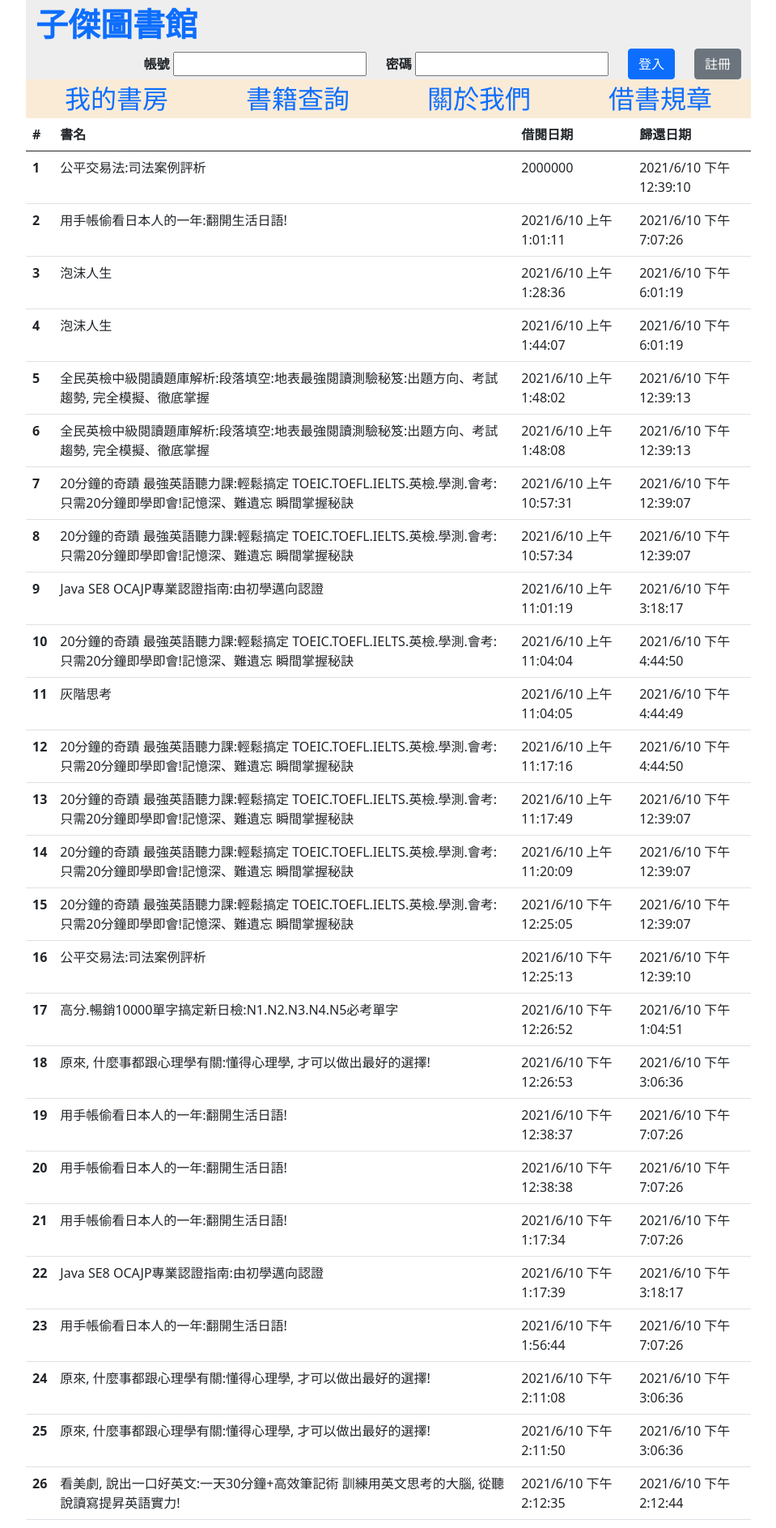
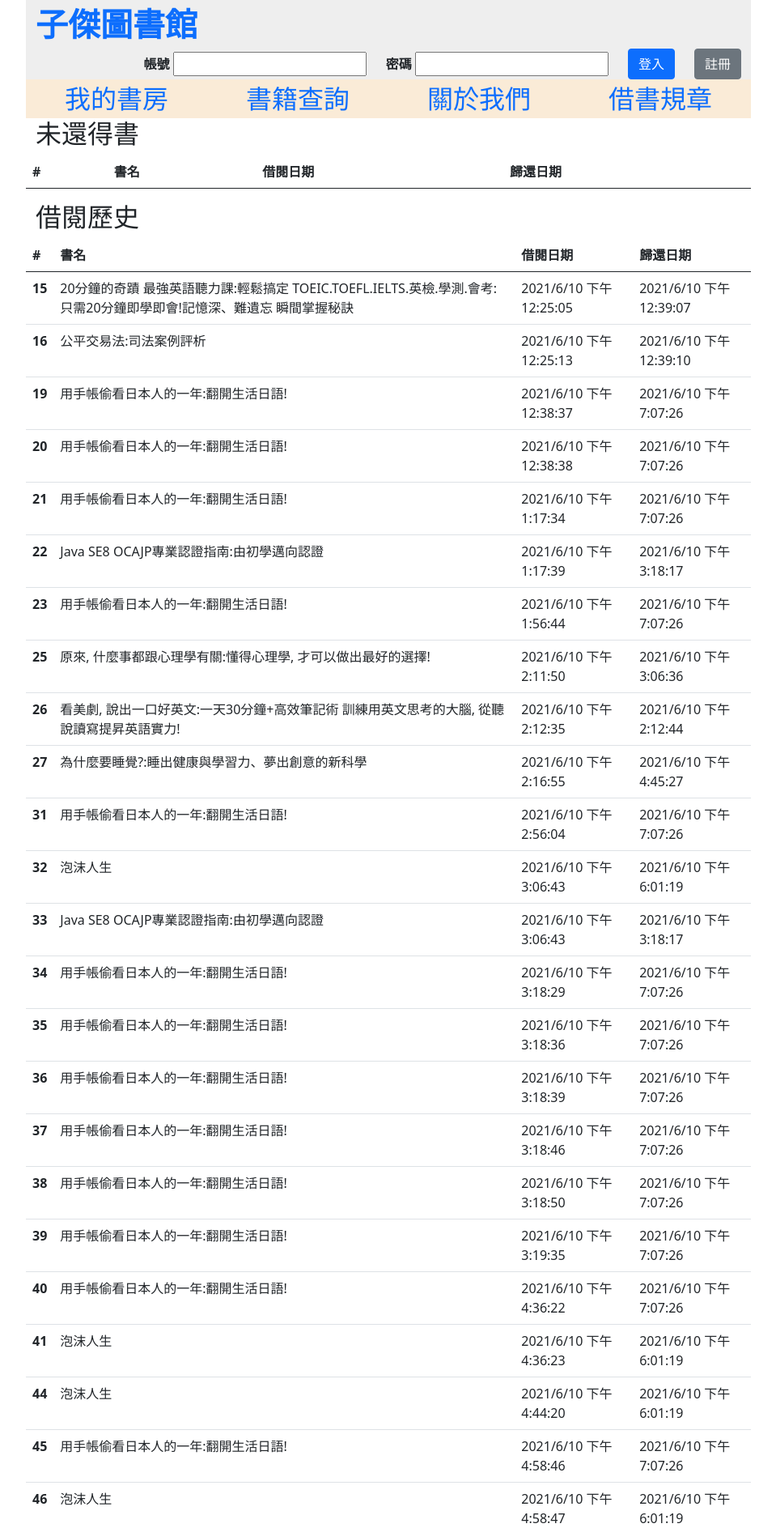
Before and after one commit to coco-8961/library_python, a Flask app: page /mybook in a window 1280 px wide. Shown: the top 1887 px of the page at 81% size, without its empty margins (160-1119 px from the left). Run offline with Flask 2, Linux system fonts and the light colour scheme; data comes from the database, SQL or seed files in the repository; both versions use the stored data as it was after the commit; lists and menus that the app fills with data are empty; some libraries are stand-ins or nearby versions.

Commit message:
[補齊功能]我的書房

```diff
--- a/app.py
+++ b/app.py
@@ -1,13 +1,14 @@
-from flask import Flask, render_template, request, session,  redirect, url_for
+from flask import Flask, render_template, request, session, redirect, url_for
 import sqlite3
 
 app = Flask(__name__)
 
 app.secret_key = 'fkdjsafjdkfdlkjfadskjfadskljdsfklj'
 
-#Open database
+# Open database
 conn = sqlite3.connect('database.db')
 c = conn.cursor()
+
 
 @app.route('/')
 def index():
@@ -22,12 +23,12 @@ def index():
     print(loginTF)
     with sqlite3.connect('database.db') as conn:
         cur = conn.cursor()
-        cur.execute('SELECT * FROM book')
+        cur.execute('SELECT * FROM book LIMIT 8')
         itemData = cur.fetchall()
-    print(itemData)
     return render_template("index.html", itemData=itemData, loginTF=loginTF, username=username)
 
-@app.route('/login', methods = ['POST'])
+
+@app.route('/login', methods=['POST'])
 def login():
     if request.method == 'POST':
         email = request.form['email']
@@ -39,17 +40,18 @@ def login():
             print(error)
             return redirect(url_for('index'))
 
+
 @app.route('/logout')
 def logout():
-   # remove the username from the session if it is there
-   session.pop('name', None)
-   return redirect(url_for('index'))
+    # remove the username from the session if it is there
+    session.pop('name', None)
+    return redirect(url_for('index'))
 
 
-@app.route("/adduser", methods = ['POST'])
+@app.route("/adduser", methods=['POST'])
 def adduser():
     if request.method == 'POST':
-        #Parse form data
+        # Parse form data
         name = request.form['name']
         email = request.form['email']
         password = request.form['password']
@@ -61,6 +63,7 @@ def adduser():
 
         return redirect(url_for('index'))
 
+
 def is_valid(email, password):
     with sqlite3.connect('database.db') as con:
         cur = con.cursor()
@@ -69,12 +72,15 @@ def is_valid(email, password):
         for row in data:
             if row[1] == email and row[2] == password:
                 session['name'] = row[0]
+                print(session.get('name'))
                 return True
     return False
+
 
 @app.route('/register')
 def register():
     return render_template("register.html")
+
 
 @app.route('/mybook')
 def mybook():
@@ -86,9 +92,11 @@ def mybook():
         loginTF = False
     with sqlite3.connect('database.db') as conn:
         cur = conn.cursor()
-        cur.execute('SELECT * FROM borrowList')
+        cur.execute('SELECT * FROM borrowList WHERE `username` = ?', [username])
         itemData = cur.fetchall()
+
     return render_template("mybook.html", itemData=itemData, loginTF=loginTF, username=username)
+
 
 @app.route('/search')
 def search():
@@ -109,6 +117,7 @@ def search():
         itemData = cur.fetchall()
     return render_template("search.html", itemData=itemData, loginTF=loginTF, username=username)
 
+
 @app.route('/about')
 def about():
     if 'name' in session:
@@ -119,6 +128,7 @@ def about():
         loginTF = False
     return render_template("about.html", loginTF=loginTF, username=username)
 
+
 @app.route('/rule')
 def rule():
     if 'name' in session:
@@ -128,6 +138,7 @@ def rule():
         username = ""
         loginTF = False
     return render_template("rule.html", loginTF=loginTF, username=username)
+
 
 @app.route('/book')
 def book():
@@ -140,32 +151,36 @@ def book():
     bookId = request.args.get("bookId")
     with sqlite3.connect('database.db') as conn:
         cur = conn.cursor()
-        cur.execute('SELECT * FROM book where `id`='+bookId)
+        cur.execute('SELECT * FROM book where `id`=?', [bookId])
         itemData = cur.fetchall()
-        cur.execute('SELECT * FROM comment where `bookId`=? ORDER BY `commentId` DESC ', (bookId))
+        cur.execute('SELECT * FROM comment where `bookId`=? ORDER BY `commentId` DESC ', [bookId])
         comment = cur.fetchall()
     return render_template("book.html", itemData=itemData, comment=comment, loginTF=loginTF, username=username)
 
-@app.route('/comment/delete',methods=['POST'])
+
+@app.route('/comment/delete', methods=['POST'])
 def delete_comment():
     commentId = request.values['commentId']
     with sqlite3.connect('database.db') as conn:
         cur = conn.cursor()
-        cur.execute('DELETE FROM comment where `commentId`='+commentId)
-    return "delete comment"+commentId
+        cur.execute('DELETE FROM comment where `commentId`=' + commentId)
+    return "delete comment" + commentId
 
-@app.route('/comment/edit',methods=['POST'])
+
+@app.route('/comment/edit', methods=['POST'])
 def edit_comment():
     commentId = request.values['commentId']
     name = request.values['name']
     message = request.values['message']
     time = request.values['time']
+    print(commentId, name, message)
     with sqlite3.connect('database.db') as conn:
         cur = conn.cursor()
         cur.execute('UPDATE comment SET name = ?, message = ? where `commentId` = ?', (name, message, commentId))
-    return "edit comment"+commentId
+    return "edit comment" + commentId
 
-@app.route('/comment/add',methods=['POST'])
+
+@app.route('/comment/add', methods=['POST'])
 def add_comment():
     bookId = request.values['bookId']
     name = request.values['name']
@@ -177,27 +192,31 @@ def add_comment():
         cur.execute('INSERT INTO comment(bookId, name, message, time) VALUES (?,?,?,?)', (bookId, name, message, time))
     return "add comment"
 
-@app.route('/borrowBook',methods=['POST'])
+
+@app.route('/borrowBook', methods=["GET", 'POST'])
 def borrowBook():
-    username = "柯建亨"
+    username = request.values['username']
     bookname = request.values['bookname']
     borrowTime = request.values['time']
     with sqlite3.connect('database.db') as conn:
         cur = conn.cursor()
         cur.execute('UPDATE book SET status = ? where `name` = ?', (username, bookname))
         cur.execute('INSERT INTO borrowList (username, bookname, borrowTime) VALUES (?, ?, ?)', (username, bookname, borrowTime))
-    return "borrowBook"+bookname
+    return "borrowBook" + bookname
 
-@app.route('/returnBook',methods=['POST'])
+
+@app.route('/returnBook', methods=['POST'])
 def returnBook():
-    username = "柯建亨"
+    username = request.values['username']
     bookname = request.values['bookname']
     returnTime = request.values['time']
+    print(username, bookname, returnTime)
     with sqlite3.connect('database.db') as conn:
         cur = conn.cursor()
         cur.execute('UPDATE book SET status = ? where `name` = ?', (None, bookname))
         cur.execute('UPDATE borrowList SET returnTime = ? where `bookname` = ?', (returnTime, bookname))
-    return "returnBook"+bookname
+    return "returnBook" + bookname
 
-if __name__== '__main__':
+
+if __name__ == '__main__':
     app.run(debug=True)
--- a/static/book.js
+++ b/static/book.js
@@ -11,13 +11,19 @@ $(document).ready(function () {
 
     //借書
     $("#book").on("click", "#borrow_btn", function () {
-        name = $(this).parents(".card").find("h4").text();
+        username = $('#username').text();
+        if(username == ""){
+            alert('無法借閱，請先登入');
+            return 0
+        }
+        bookname = $(this).parents(".card").find("h4").text();
         var myDate = new Date().toLocaleString();
         $.ajax({
             url: "http://localhost:5000/borrowBook",
             type: 'POST',
             data: {
-                'bookname': name,
+                'username': username,
+                'bookname': bookname,
                 'time': myDate
             }
         })
@@ -29,35 +35,66 @@ $(document).ready(function () {
     })
 
     $("table").on("click", "#borrow_btn", function () {
-        name = $(this).parents("tbody").find(".fs-2").text();
+        username = $('#username').text();
+        if(username == ""){
+            alert('無法借閱，請先登入');
+            return 0
+        }
+        bookname = $(this).parents("tbody").find(".fs-2").text();
         var myDate = new Date().toLocaleString();
         $.ajax({
             url: "http://localhost:5000/borrowBook",
             type: 'POST',
             data: {
-                'bookname': name,
+                'username': username,
+                'bookname': bookname,
                 'time': myDate
             }
         })
         $(this).attr("hidden", true);
         $(this).parents("tbody").find("#return_btn").attr("hidden", false)
-        console.log(name, myDate);
     })
 
     //還書
-    $("table").on("click", "#return_btn", function () {
-        name = $(this).parents("tbody").find(".fs-2").text();
+    $("#booktable").on("click", "#return_btn", function () {
+        username = $('#username').text();
+        if(username == ""){
+            alert('無法借閱，請先登入');
+            return 0
+        }
+        bookname = $(this).parents("tbody").find(".fs-2").text();
         var myDate = new Date().toLocaleString();
         $.ajax({
             url: "http://localhost:5000/returnBook",
             type: 'POST',
             data: {
-                'bookname': name,
+                'username': username,
+                'bookname': bookname,
                 'time': myDate
             }
         })
         $(this).attr("hidden", true);
         $(this).parents("tbody").find("#borrow_btn").attr("hidden", false)
-        console.log(name, myDate);
+    })
+
+    $("#returntable").on("click", "#return_btn", function () {
+        username = $('#username').text();
+        if(username == ""){
+            alert('無法借閱，請先登入');
+            return 0
+        }
+        bookname = $(this).parents("tr").children(".bookname").text();
+        var myDate = new Date().toLocaleString();
+        $.ajax({
+            url: "http://localhost:5000/returnBook",
+            type: 'POST',
+            data: {
+                'username': username,
+                'bookname': bookname,
+                'time': myDate
+            }
+        })
+        $(this).parents("tr").remove();
+
     })
 })
--- a/static/message.js
+++ b/static/message.js
@@ -3,6 +3,11 @@ $(document).ready(function(){
     //新增
     $("#addmsg").click(function(){
         //取彈跳視窗input的值
+        username = $('#username').text();
+        if(username == ""){
+            alert('無法留言，請先登入');
+            return 0
+        }
         var bookid = $('#add_bookid').val();
         var name = $("#add_name").val();
         var content = $('#add_content').val();
@@ -54,13 +59,13 @@ $(document).ready(function(){
                         .append(
                             $("<div>")
                                 .attr(
-                                    "class","col-2 time align-bottom",
+                                    "class","col-auto time align-bottom",
                                     "id","msg_time",
                                 )
                                 .text(myDate),
                             $("<div>")
                                 .attr(
-                                    "class","col-1",
+                                    "class","col-auto",
                                 )
                                 .append(
                                     $("<button>")
@@ -75,7 +80,7 @@ $(document).ready(function(){
                                 ),
                             $("<div>")
                                 .attr(
-                                    "class","col-1",
+                                    "class","col-auto",
                                 )
                                 .append(
                                     $("<button>")
--- a/templates/about.html
+++ b/templates/about.html
@@ -51,7 +51,7 @@
         {% else %}
         <div class="row justify-content-end">
             <div class="col-auto">
-                {{username}} 你好~歡迎來到子傑圖書室
+                <span id="username">{{username}}</span> 你好~歡迎來到子傑圖書室
             </div>
             <div class="col-auto align-self-end">
 			    <a href="/logout">登出</a>
--- a/templates/index.html
+++ b/templates/index.html
@@ -51,7 +51,7 @@
         {% else %}
         <div class="row justify-content-end">
             <div class="col-auto">
-                {{username}} 你好~歡迎來到子傑圖書室
+                <span id="username">{{username}}</span> 你好~歡迎來到子傑圖書室
             </div>
             <div class="col-auto align-self-end">
 			    <a href="/logout">登出</a>
@@ -107,7 +107,7 @@
                 <h2>借閱排行榜</h2>
             </div>
             <div class="col-3">
-                <h2>借閱規章</h2>
+                <h2></h2>
             </div>
         </div>
     </div>
--- a/templates/mybook.html
+++ b/templates/mybook.html
@@ -51,7 +51,7 @@
         {% else %}
         <div class="row justify-content-end">
             <div class="col-auto">
-                {{username}} 你好~歡迎來到子傑圖書室
+                <span id="username">{{username}}</span> 你好~歡迎來到子傑圖書室
             </div>
             <div class="col-auto align-self-end">
                 <a href="/logout">登出</a>
@@ -75,6 +75,36 @@
             </div>
         </div>
     </div>
+    <div class="container">
+        <div class="row">
+            <h2>未還得書</h2>
+            <table class="table" id="returntable">
+                <thead>
+                <tr>
+                    <th scope="col">#</th>
+                    <th scope="col">書名</th>
+                    <th scope="col">借閱日期</th>
+                    <th scope="col">歸還日期</th>
+                </tr>
+                </thead>
+                <tbody>
+                {% for data in itemData%}
+                <tr>
+                    {% if data[4] == None%}
+                    <th >{{data[0]}}</th>
+                    <td class="bookname">{{data[2]}}</td>
+                    <td>{{data[3]}}</td>
+                    <td>
+                        <button type="button" class="btn btn-secondary" id="return_btn">還書</a>
+                    </td>
+                    {% endif %}
+                </tr>
+                {% endfor %}
+                </tbody>
+            </table>
+        </div>
+        <div class="row">
+            <h2>借閱歷史</h2>
             <table class="table">
                 <thead>
                 <tr>
@@ -96,5 +126,8 @@
                 </tbody>
             </table>
         </div>
+    </div>
+
+</div>
 </body>
 </html>
--- a/templates/rule.html
+++ b/templates/rule.html
@@ -51,7 +51,7 @@
         {% else %}
         <div class="row justify-content-end">
             <div class="col-auto">
-                {{username}} 你好~歡迎來到子傑圖書室
+                <span id="username">{{username}}</span> 你好~歡迎來到子傑圖書室
             </div>
             <div class="col-auto align-self-end">
 			    <a href="/logout">登出</a>
```
Also changed, not shown: database.py (+3 -1 lines), templates/book.html (+11 -4 lines), templates/search.html (+7 -3 lines), database.db. Lines whose indentation alone changed are shown as unchanged.
